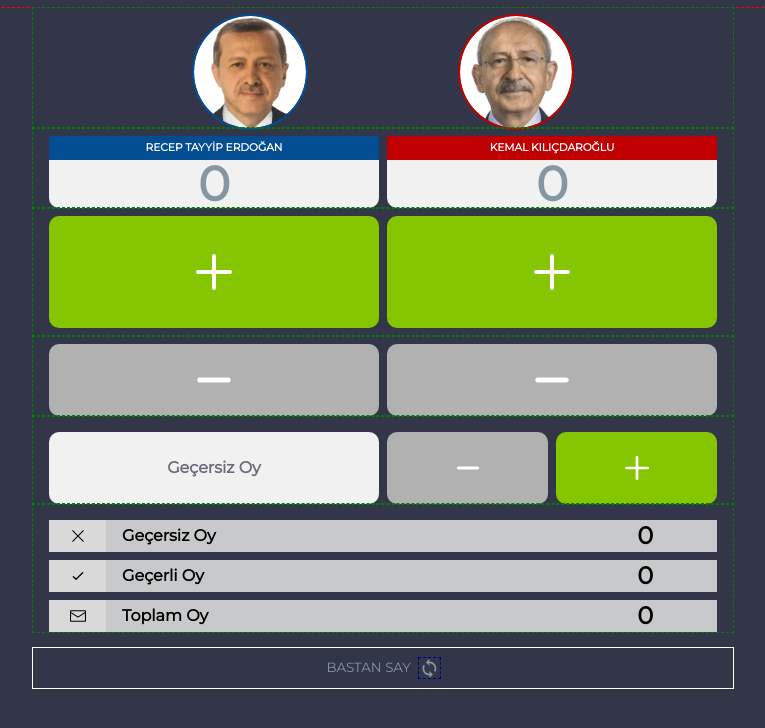
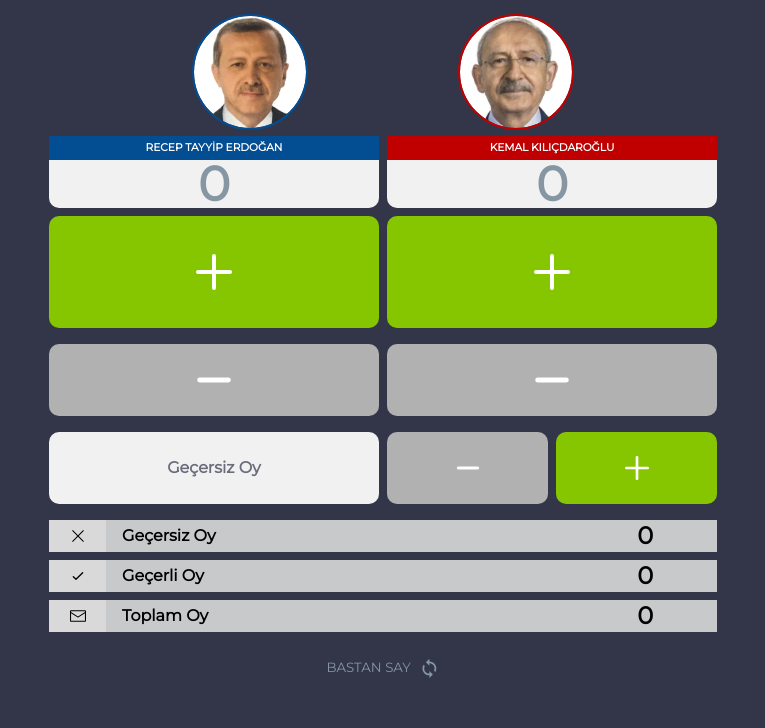
Before and after one commit to K2adir/oySay, a React (Vite) app: page / in a window 1280 px wide. Shown: the top 728 px of the page, without its empty margins (257-1022 px from the left). Built offline with nearby package versions, Linux system fonts and the light colour scheme.

Commit message:
outline deleted

```diff
--- a/src/App.css
+++ b/src/App.css
@@ -10,7 +10,7 @@
 
 body {
   height: 100dvh;
-  outline: 1px dashed red;
+  /* outline: 1px dashed red; */
   display: flex;
 
   justify-content: center;
--- a/src/components/Profile/Profile.scss
+++ b/src/components/Profile/Profile.scss
@@ -1,5 +1,5 @@
 .dashboard__container {
-  outline: 1px dashed green;
+  //   outline: 1px dashed green;
   display: flex;
   justify-content: space-evenly;
 
--- a/src/components/Reset/Reset.scss
+++ b/src/components/Reset/Reset.scss
@@ -8,7 +8,7 @@
 
   width: 100% !important;
   //   transform: translate(-1rem, 0%);
-  outline: 1px solid white;
+  //   outline: 1px solid white;
   display: flex;
   justify-content: center;
 
@@ -26,7 +26,7 @@
     span {
       display: flex;
       font-size: 1.3rem;
-      outline: 1px dashed darkblue;
+      //   outline: 1px dashed darkblue;
     }
   }
 }
```
